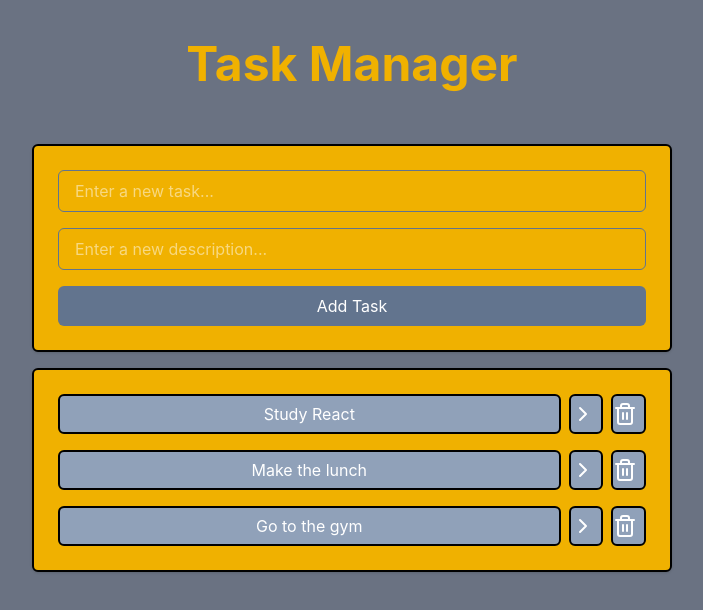
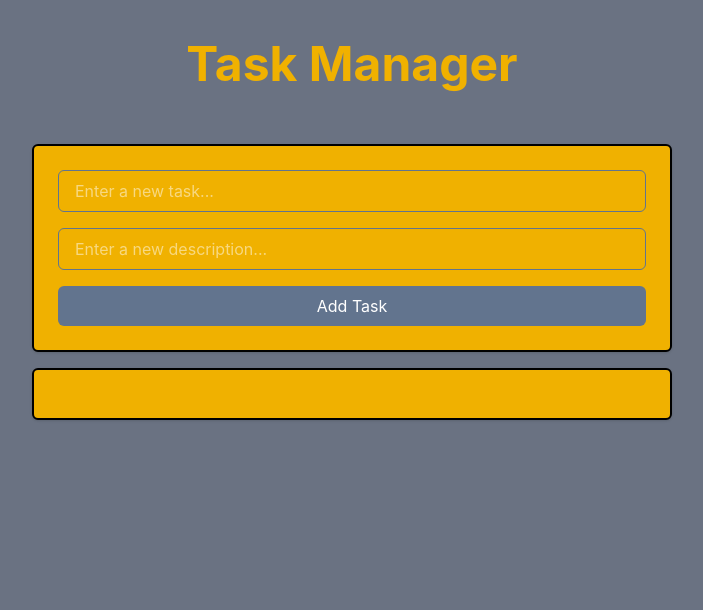
Before and after one commit to daveesin/task-list-react, a React (Vite) app: page / in a window 1280 px wide. Shown: the top 610 px of the page, without its empty margins (288-991 px from the left). Built offline with nearby package versions, Linux system fonts and the light colour scheme.

Commit message:
Keep the tasks saved in the localStorage and recover it from there to recreate the state to use in the aplication, keeping the tasks after recharging the page

```diff
--- a/src/App.jsx
+++ b/src/App.jsx
@@ -1,31 +1,19 @@
 import Tasks from "./components/Tasks";
 import AddTask from "./components/AddTask";
-import { useState } from "react";
+import { useState, useEffect } from "react";
 import { v4 } from 'uuid';
 
 function App() {
 
-  {/**Creating the tasks using a state here to use as a property of the Tasks component */}
-  const [tasks, setTasks] = useState([
-    {
-      id: 1,
-      title: "Study React",
-      description: "Study React and learn basic concepts",
-      completed: false
-    },
-    {
-      id: 2,
-      title: "Make the lunch",
-      description: "Prepare and eat a healthy lunch",
-      completed: false
-    },
-    {
-      id: 3,
-      title: "Go to the gym",
-      description: "Go to the gym and do a workout",
-      completed: false
-    }
-  ]);
+  {/**Importing tasks from the localStorage as states to change the view of the user */}
+  const [tasks, setTasks] = useState(
+    JSON.parse(localStorage.getItem("tasks")) || []
+  );
+
+  //Update the local storage everytime I update something on my tasklist:
+  useEffect(() => {
+    localStorage.setItem("tasks", JSON.stringify(tasks));
+  }, [tasks]);
 
   //Defining a function to mark a task as completed when the button is clicked
   function handleTaskClick(taskId) {
```
